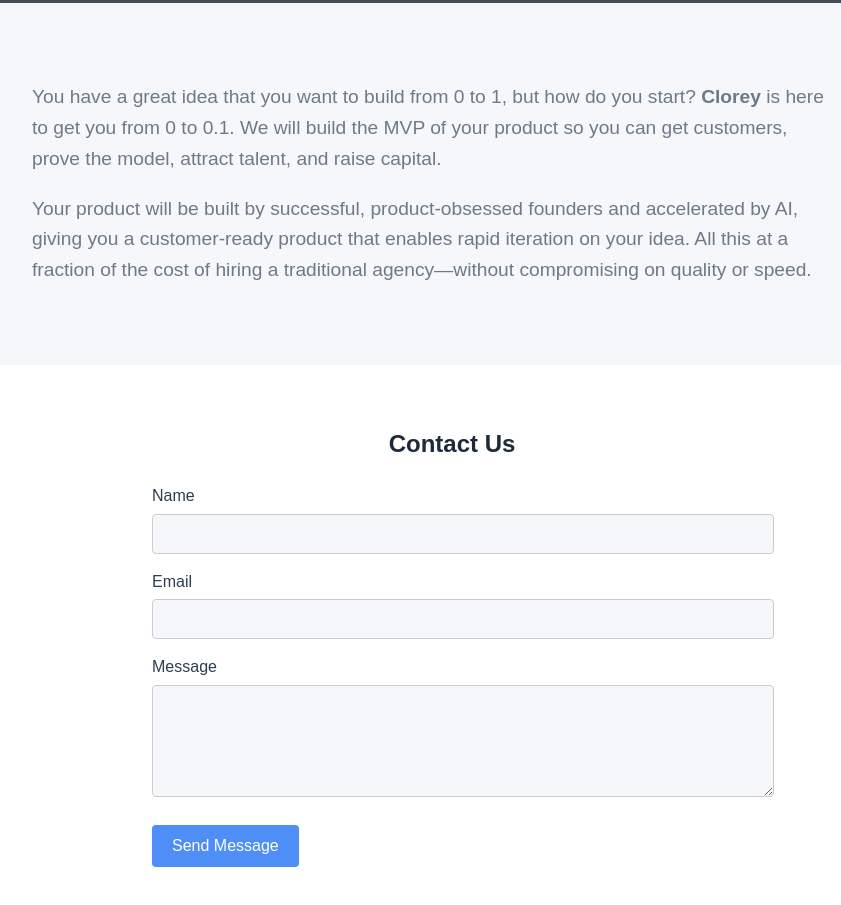
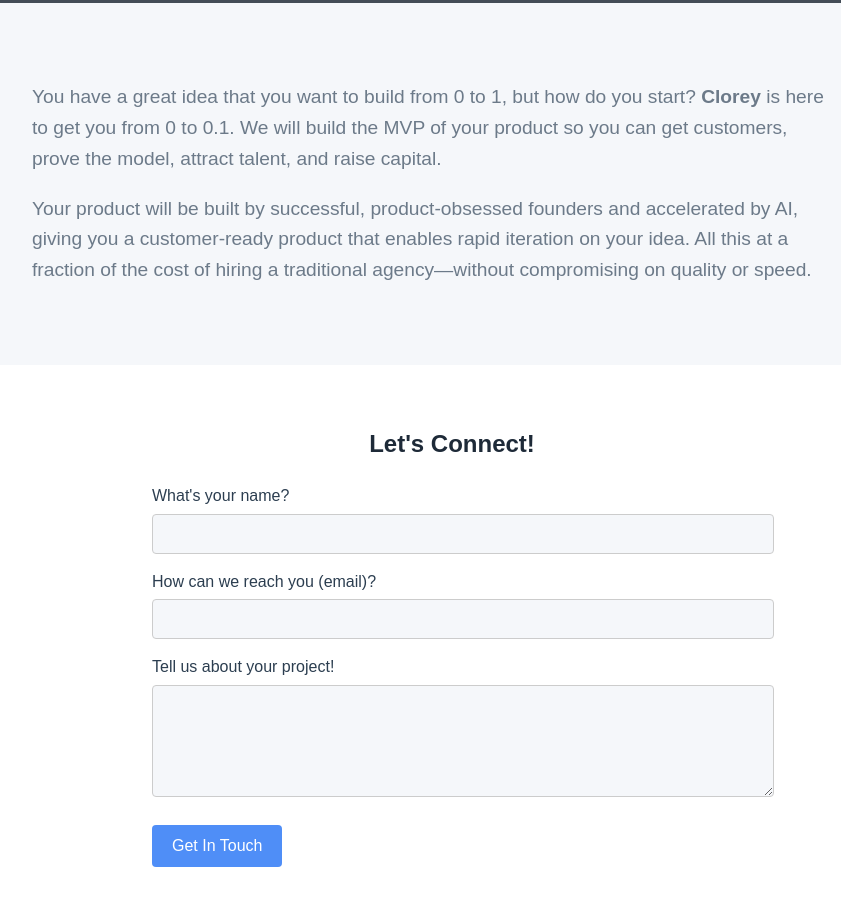
Before and after one commit to nigel-t/clorey-landing, a plain HTML site: page index.html in a window 1280 px wide. Shown: the part 797-1702 px from the top of the page, without its empty margins (208-1049 px from the left). Drawn offline with nearby package versions, Linux system fonts and the light colour scheme; grey boxes are pictures that could not be loaded.

Commit message:
Update index.html
Jazzed up contact fields

```diff
--- a/index.html
+++ b/index.html
@@ -179,18 +179,18 @@
   </section>
 
   <section class="contact-form">
-    <h2>Contact Us</h2>
+    <h2>Let's Connect!</h2>
     <form id="contactForm">
-      <label for="name">Name</label>
+      <label for="name">What's your name?</label>
       <input type="text" id="name" name="name" required />
 
-      <label for="email">Email</label>
+      <label for="email">How can we reach you (email)?</label>
       <input type="email" id="email" name="email" required />
 
-      <label for="message">Message</label>
+      <label for="message">Tell us about your project!</label>
       <textarea id="message" name="message" rows="6" required></textarea>
 
-      <button type="submit">Send Message</button>
+      <button type="submit">Get In Touch</button>
       <div class="success-message" id="successMessage" style="display: none;">Thank you! Your message has been sent.</div>
     </form>
   </section>
```
